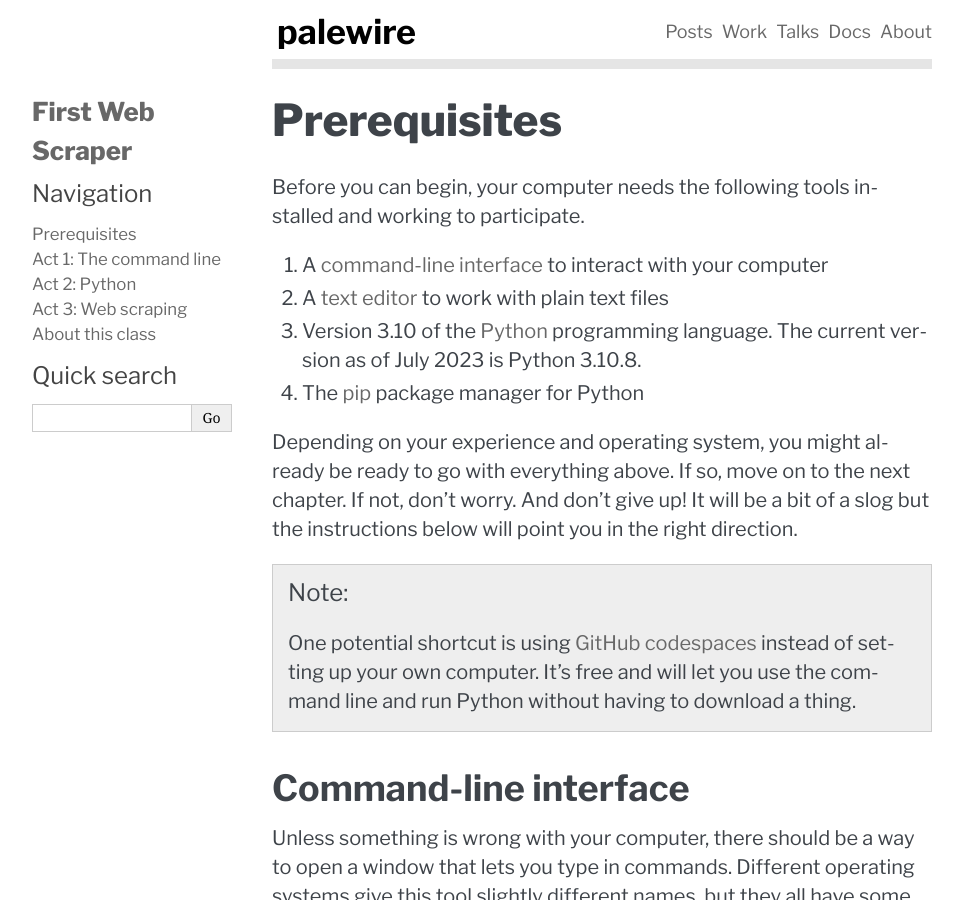
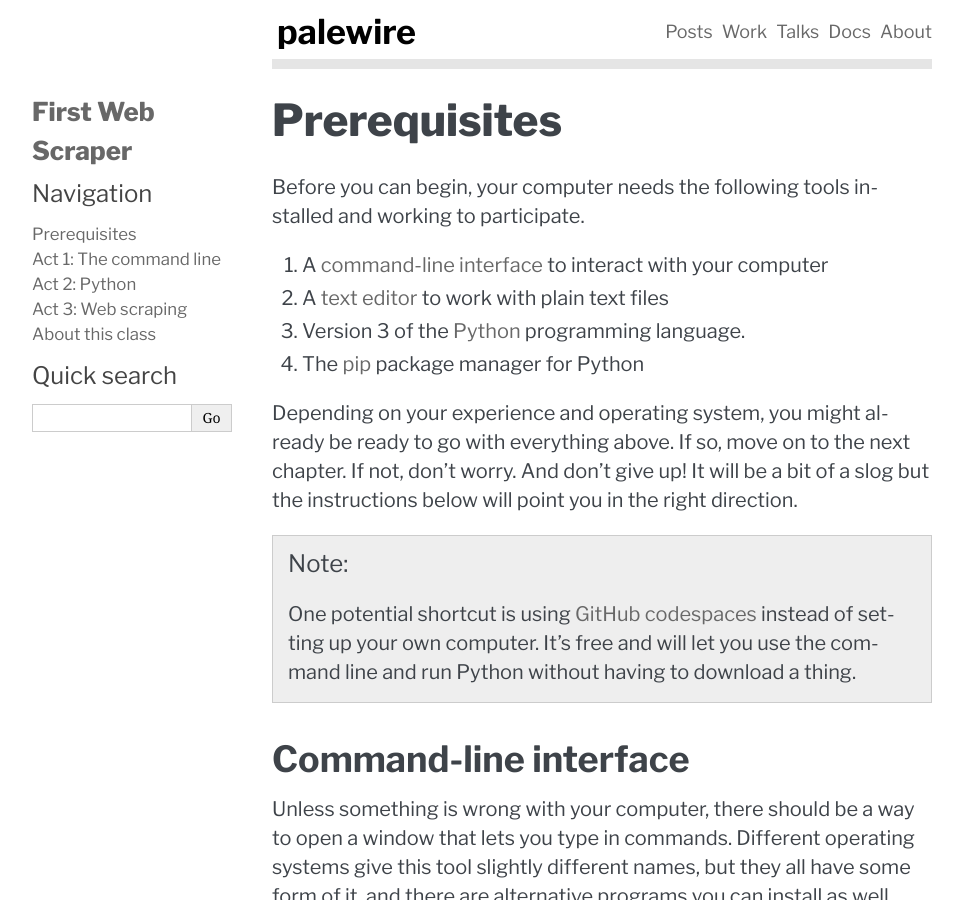
Before and after one commit to palewire/first-web-scraper, a Sphinx documentation site: the page built from docs/prerequisites.md, in a window 1280 px wide and 900 px high. Shown: the whole window, without its empty margins (148-1111 px from the left). Built offline with Sphinx 7.4.7, drawn with Linux system fonts in a browser that asks for light colours.

Commit message:
Update prerequisites.md

```diff
--- a/docs/prerequisites.md
+++ b/docs/prerequisites.md
@@ -11,9 +11,9 @@ and working to participate.
    to interact with your computer
 2. A [text editor](https://en.wikipedia.org/wiki/Text_editor) to work
    with plain text files
-3. Version 3.10 of the
+3. Version 3 of the
    [Python](https://www.python.org/downloads/release/python-3108/) programming
-   language. The current version as of July 2023 is Python 3.10.8.
+   language.
 4. The [pip](https://pip.pypa.io/en/latest/installing.html)
    package manager for Python
 
```
